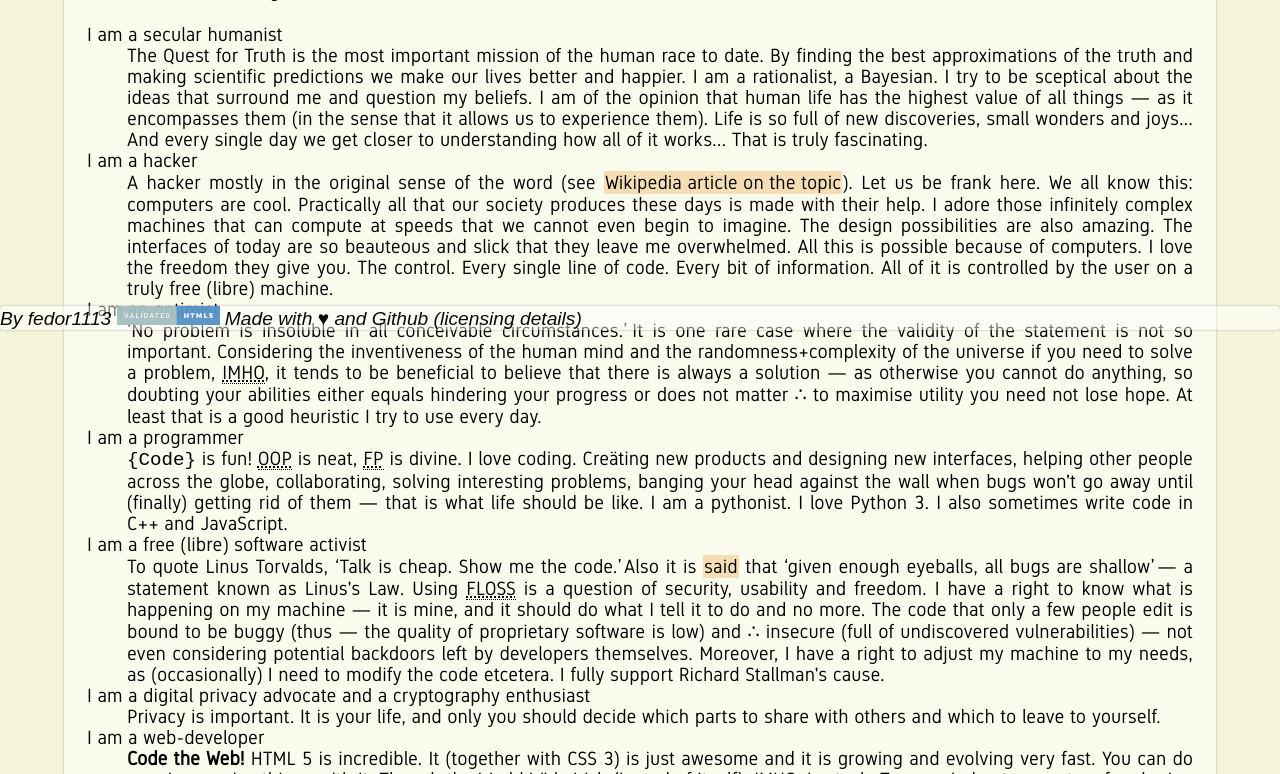
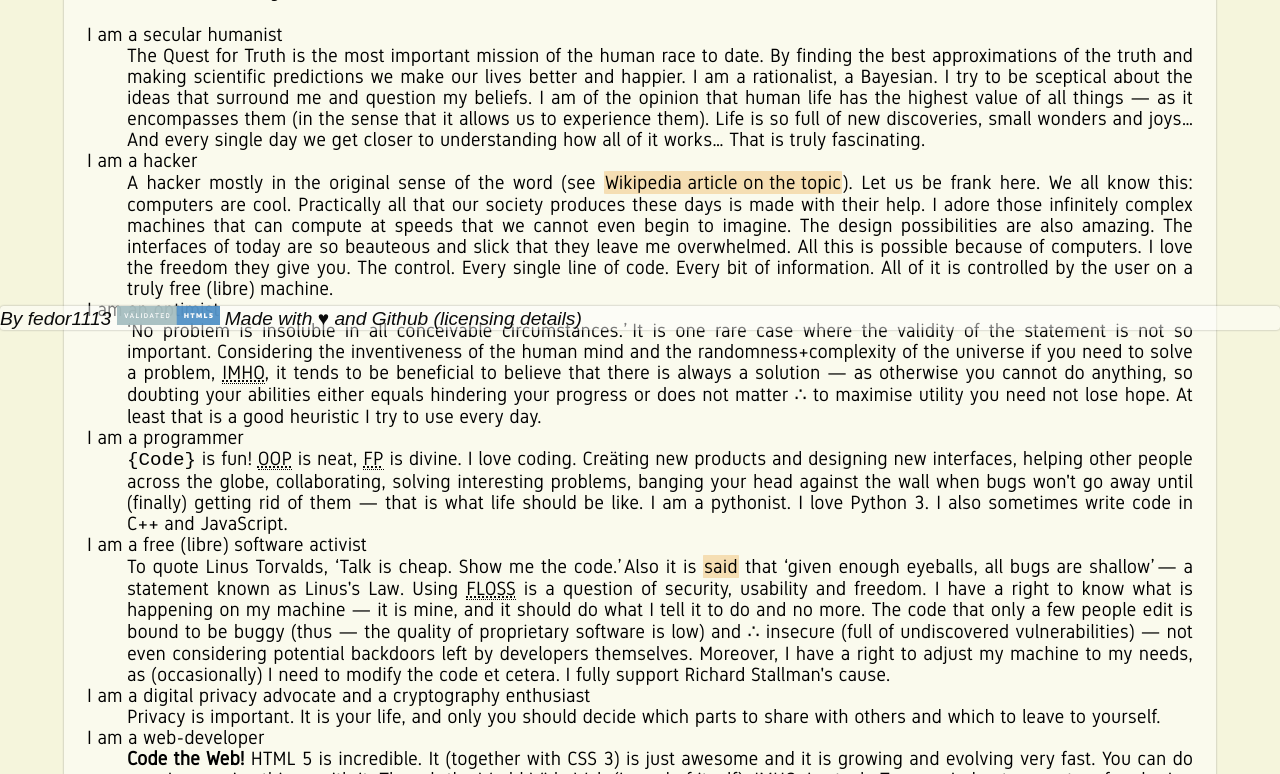
Before and after one commit to fedor1113/fedor1113.github.io, a Jekyll site: the page built from index.html, in a window 1280 px wide. Shown: the part 570-1344 px from the top of the page. Built offline with Jekyll 4.4.1, drawn with Linux system fonts in a browser that asks for light colours; some web fonts are replaced; some of the changed lines change nothing that is shown.

Commit message:
Ellipsis, et cetera.

```diff
--- a/index.html
+++ b/index.html
@@ -6,7 +6,14 @@
 			<article>
 				<h1>Welcome!</h1>
 				<p>
-					Hello, webfarer! It seems that in your tireless exploration of the farthest and least travelled corners of the Internet you have somehow stumbled upon <i>fedor1113&apos;s</i> personal website, during a sudden impulsive binge of giving original names to everything that was around, named <i>{{ site.title }}</i>. So its cre&auml;tor can only say, &lsquo;Welcome!&rsquo; <i>(and humbly hope that you will find something interesting here)</i>.
+					Hello, webfarer! It seems that in your tireless exploration
+					of the farthest and least travelled corners of the Internet
+					you have somehow stumbled upon <i>fedor1113&apos;s</i>
+					personal website, during a sudden impulsive binge of giving
+					original names to everything that was around, named
+					<i>{{ site.title }}</i>. So its cre&auml;tor can only say,
+					&lsquo;Welcome!&rsquo; <i>(and humbly hope that you will
+					find something interesting here)</i>.
 				</p>
 			</article>
             <article>
@@ -15,33 +22,151 @@
                     <h2>How I define myself</h2>
                     <dl>
                         <dt>I am a secular humanist</dt>
-                        <dd>The Quest for Truth is the most important mission of the human race to date. By finding the best approximations of the truth and making scientific predictions we make our lives better and happier. I am a rationalist, a Bayesian. I try to be sceptical about the ideas that surround me and question my beliefs. I am of the opinion that human life has the highest value of all things &mdash; as it encompasses them (in the sense that it allows us to experience them). Life is so full of new discoveries, small wonders and joys... And every single day we get closer to understanding how all of it works... That is truly fascinating.</dd>
+                        <dd>The Quest for Truth is the most important mission of
+							the human race to date. By finding the best
+							approximations of the truth and making scientific
+							predictions we make our lives better and happier.
+							I am a rationalist, a Bayesian. I try to be
+							sceptical about the ideas that surround me and
+							question my beliefs. I am of the opinion that human
+							life has the highest value of all things &mdash; as
+							it encompasses them (in the sense that it allows us
+							to experience them). Life is so full of new
+							discoveries, small wonders and joys&hellip; And
+							every single day we get closer to understanding how
+							all of it works&hellip; That is truly
+							fascinating.</dd>
                         <dt>I am a hacker</dt>
-                        <dd>A hacker mostly in the original sense of the word (see <a href="https://en.wikipedia.org/wiki/Hacker" title="Wikipedia article on hackers">Wikipedia article on the topic</a>). Let us be frank here. We all know this: computers are <em>cool</em>. Practically all that our society produces these days is made with their help. I adore those infinitely complex machines that can compute at speeds that we cannot even begin to imagine. The design possibilities are also amazing. The interfaces of today are so beauteous and slick that they leave me overwhelmed. All this is possible because of computers. I love the freedom they give you. The control. Every single line of code. Every bit of information. All of it is controlled by the user on a truly free (<em>libre</em>) machine.</dd>
+                        <dd>A hacker mostly in the original sense of the word
+							(see <a href="https://en.wikipedia.org/wiki/Hacker"
+							title="Wikipedia article on hackers">Wikipedia
+							article on the topic</a>). Let us be frank here.
+							We all know this: computers are <em>cool</em>.
+							Practically all that our society produces these days
+							is made with their help. I adore those infinitely
+							complex machines that can compute at speeds that we
+							cannot even begin to imagine. The design
+							possibilities are also amazing. The interfaces of
+							today are so beauteous and slick that they leave me
+							overwhelmed. All this is possible because of
+							computers. I love the freedom they give you. The
+							control. Every single line of code. Every bit of
+							information. All of it is controlled by the user on
+							a truly free (<em>libre</em>) machine.</dd>
                         <dt>I am an optimist</dt>
-                        <dd><q>No problem is insoluble in all conceivable circumstances.</q> It is one rare case where the validity of the statement is not so important. Considering the inventiveness of the human mind and the randomness+complexity of the universe if you need to solve a problem, <abbr title="in my humble opinion">IMHO</abbr>, it tends to be beneficial to believe that there is always a solution &mdash; as otherwise you cannot do anything, so doubting your abilities either equals hindering your progress or does not matter &there4; to maximise utility you need not lose hope. At least that is a good heuristic I try to use every day.</dd>
+                        <dd><q>No problem is insoluble in all conceivable
+							circumstances.</q> It is one rare case where the
+							validity of the statement is not so important.
+							Considering the inventiveness of the human mind and
+							the randomness+complexity of the universe if you
+							need to solve a problem,
+							<abbr title="in my humble opinion">IMHO</abbr>, it
+							tends to be beneficial to believe that there is
+							always a solution &mdash; as otherwise you cannot do
+							anything, so doubting your abilities either equals
+							hindering your progress or does not matter &there4;
+							to maximise utility you need not lose hope. At least
+							that is a good heuristic I try to use every
+							day.</dd>
                         <dt>I am a programmer</dt>
-                        <dd><code>&lbrace;Code&rbrace;</code> is fun! <abbr title="object-oriented programming">OOP</abbr> is neat, <abbr title="functional programming">FP</abbr> is divine. I love coding. Cre&auml;ting new products and designing new interfaces, helping other people across the globe, collaborating, solving interesting problems, banging your head against the wall when bugs won&apos;t go away until (finally) getting rid of them &mdash; that is what life should be like. I am a pythonist. I love <i>Python 3</i>. I also sometimes write code in <i>C++</i> and <i>JavaScript</i>.</dd>
+                        <dd><code>&lbrace;Code&rbrace;</code> is fun!
+							<abbr title="object-oriented programming">OOP</abbr>
+							is neat,
+							<abbr title="functional programming">FP</abbr> is
+							divine. I love coding. Cre&auml;ting new products
+							and designing new interfaces, helping other people
+							across the globe, collaborating, solving interesting
+							problems, banging your head against the wall when
+							bugs won&apos;t go away until (finally) getting rid
+							of them &mdash; that is what life should be like. I
+							am a pythonist. I love <i>Python 3</i>. I also
+							sometimes write code in <i>C++</i> and
+							<i>JavaScript</i>.</dd>
                         <dt>I am a free (<i>libre</i>) software activist</dt>
-                        <dd>To quote <cite>Linus Torvalds</cite>, <q>Talk is cheap. Show me the code.</q> Also it is <a href="http://catb.org/esr/writings/cathedral-bazaar/" title="link to 'The Cathedral and the Bazaar' book web-site">said</a> that <q>given enough eyeballs, all bugs are shallow</q> &mdash; a statement known as <i>Linus&apos;s Law</i>. Using <abbr title="free/libre and open-source software">FLOSS</abbr> is a question of security, usability and freedom. I have a right to know what is happening on my machine &mdash; it is mine, and it should do what I tell it to do and no more. The code that only a few people edit is bound to be buggy (thus &mdash; the quality of proprietary software is low) and &there4; insecure (full of undiscovered vulnerabilities) &mdash; not even considering potential backdoors left by developers themselves. Moreover, I have a right to adjust my machine to my needs, as (occasionally) I need to modify the code etcetera. I fully support Richard Stallman&apos;s cause.</dd>
-                        <dt>I am a digital privacy advocate and a cryptography enthusiast</dt>
-                        <dd>Privacy is important. It is your life, and only you should decide which parts to share with others and which to leave to yourself.</dd>
+                        <dd>To quote <cite>Linus Torvalds</cite>,
+							<q>Talk is cheap. Show me the code.</q> Also it is
+							<a
+							href=
+							"http://catb.org/esr/writings/cathedral-bazaar/"
+							title=
+							"link to 'The Cathedral and the Bazaar' book web-site">
+								said
+							</a>
+							that <q>given enough eyeballs, all bugs are
+							shallow</q> &mdash; a statement known as
+							<i>Linus&apos;s Law</i>. Using
+							<abbr
+							title="free/libre and open-source software">
+								FLOSS</abbr>
+							is a question of security, usability and freedom. I
+							have a right to know what is happening on my machine
+							&mdash; it is mine, and it should do what I tell it
+							to do and no more. The code that only a few people
+							edit is bound to be buggy (thus &mdash; the quality
+							of proprietary software is low) and &there4;
+							insecure (full of undiscovered vulnerabilities)
+							&mdash; not even considering potential backdoors
+							left by developers themselves. Moreover, I have a
+							right to adjust my machine to my needs, as
+							(occasionally) I need to modify the code
+							<i lang="la">et cetera</i>.
+							I fully support Richard Stallman&apos;s cause.</dd>
+                        <dt>I am a digital privacy advocate and a cryptography
+							enthusiast</dt>
+                        <dd>Privacy is important. It is your life, and only you
+							should decide which parts to share with others and
+							which to leave to yourself.</dd>
                         <dt>I am a web-developer</dt>
-                        <dd><b>Code the Web!</b> <i>HTML 5</i> is incredible. It (together with <i>CSS 3</i>) is just awesome and it is growing and evolving very fast. You can do very impressive things with it. Though the World Wide Web (in and of itself), <abbr title="in my humble opinion">IMHO</abbr>, is stuck. To my mind, a true system for sharing and storing information globally should be decentralised (like <a href="https://ipfs.io/" title="'InterPlanetary File System' a.k.a. IPFS peer-to-peer hypermedia protocol home page">IPFS</a>). I&apos;ve made some minor contributions to the cre&auml;tion of <a href="https://www.webplatform.org/"><i>WebPlatform.org</i></a> and consider following web standards to be very important.</dd>
+                        <dd><b>Code the Web!</b> <i>HTML 5</i> is incredible. It
+							(together with <i>CSS 3</i>) is just awesome and it
+							is growing and evolving very fast. You can do very
+							impressive things with it. Though the World Wide Web
+							(in and of itself),
+							<abbr title="in my humble opinion">IMHO</abbr>, is
+							stuck. To my mind, a true system for sharing and
+							storing information globally should be decentralised
+							(like <a href="https://ipfs.io/"
+							title=
+							"'InterPlanetary File System' a.k.a. IPFS peer-to-peer hypermedia protocol home page">
+								IPFS
+							</a>).
+							I&apos;ve made some minor contributions to the
+							cre&auml;tion of
+							<a href="https://www.webplatform.org/">
+								<i>WebPlatform.org</i>
+							</a>
+							and consider following web standards to be very
+							important.</dd>
                     </dl>
                 </section>
                 <section>
                     <h2>What I enjoy (mainly)</h2>
                     <ul>
-                        <li>I enjoy reading books: classical literature and the best (&lsquo;classical&rsquo;) <abbr title="speculative fiction">SF</abbr> (mainly &mdash; fantasy).</li>
-						<li>I read po&euml;try for fun and sometimes learn it by heart just &apos;cause I like it. Yeah, such people exist. Who would have thought, huh?</li>
-                        <li>I play <abbr title="Dungeons and Dragons">D&amp;D</abbr>, but with more logical puzzles and less combat.</li>
+                        <li>I enjoy reading books: classical literature and the
+							best (&lsquo;classical&rsquo;)
+							<abbr title="speculative fiction">SF</abbr>
+							(mainly &mdash; fantasy).</li>
+						<li>I read po&euml;try for fun and sometimes learn it by
+							heart just &apos;cause I like it. Yeah, such people
+							exist. Who would have thought, huh?</li>
+                        <li>I play
+							<abbr title="Dungeons and Dragons">D&amp;D</abbr>,
+							but with more logical puzzles and less combat.</li>
                         <li>I like coding and designing apps.</li>
-                        <li>I get a kick out of learning new things (I often read good physics and mathematics books and articles).</li>
+                        <li>I get a kick out of learning new things (I often
+							read good physics and mathematics books and
+							articles).</li>
                         <li>I delight in all things <i>fantasy</i>.</li>
-                        <li>I love <i>GNU/Linux</i> and enjoy tweaking settings in my <abbr title="operating system">OS</abbr> etc. I am a hardcore GNU/Linuxoid.</li>
-                        <li>I relish doing science (or even &lsquo;do&iuml;ng&rsquo; it, if I am feeling especially pedantic at the time) and the idea of cre&auml;ting something new.</li>
-                        <li>I enjoy proving things. <i>Who doesn&apos;t? ;)</i></li>
+                        <li>I love <i>GNU&sol;Linux</i> and enjoy tweaking
+							settings
+							in my <abbr title="operating system">OS</abbr> etc.
+							I am a hardcore GNU&sol;Linuxoid.</li>
+                        <li>I relish doing science (or even
+							&lsquo;do&iuml;ng&rsquo; it, if I am feeling
+							especially pedantic at the time) and the idea of
+							cre&auml;ting something new.</li>
+                        <li>I enjoy proving things.
+							<i>Who doesn&apos;t? ;)</i></li>
                     </ul>
                 </section>
             </article>
@@ -49,14 +174,26 @@
 				<h1>Contact information</h1>
 				<section>
 					<address>I am, hopefully, reachable at
-						<a href="mailto:{{ site.email }}" title="my E-mail address: {{ site.email }}">{{ site.email }}</a>.
+						<a href="mailto:{{ site.email }}"
+						title="my E-mail address: {{ site.email }}">
+							{{ site.email }}
+						</a>.
 					</address>
 				</section>
 				<section>
-					By all means, you could file an issue at any of <a href="/Projects/Projects.html">my projects</a> on <a href="https://github.com/fedor1113/" title="my Github page">Github</a>. :)
+					By all means, you could file an issue at any of
+					<a href="/Projects/Projects.html">my projects</a> on
+					<a href="https://github.com/fedor1113/"
+					title="my Github page">Github</a>. :)
 				</section>
 				<section>
-					Contacting me more directly via <i><a href="https://riot.im/" title="Riot.im instant messaging software web-site">Riot.im</a></i> or another messaging service is also an option. My nickname is <i>{{ site.github_username }}</i>.
+					Contacting me more directly via
+					<i><a href="https://riot.im/"
+						title="Riot.im instant messaging software web-site">
+						Riot.im
+					</a></i>
+					or another messaging service is also an option. My nickname
+					is <i>{{ site.github_username }}</i>.
 				</section>
 			</article>
 		</main>
```
